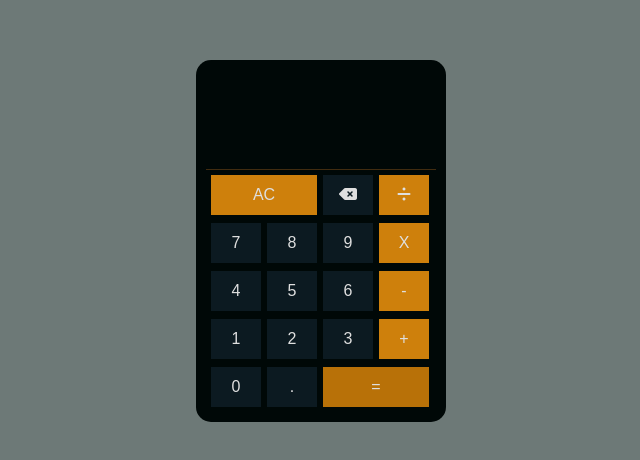
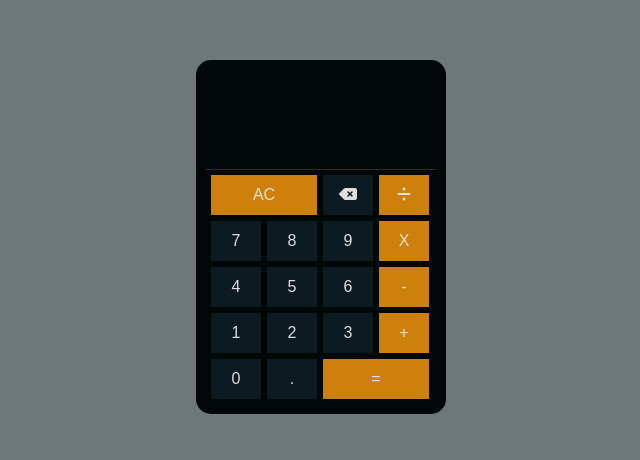
Before and after one commit to fernandapadilha/Calculadora, a plain HTML site: page index.html in a window 1280 px wide. Shown: the part 340-800 px from the top of the page, without its empty margins (444-1084 px from the left). Drawn offline with Linux system fonts and the light colour scheme.

Commit message:
calculinho

```diff
--- a/index.html
+++ b/index.html
@@ -1,5 +1,6 @@
 <!DOCTYPE html>
 <html lang="pt-br">
+
 <head>
     <meta charset="UTF-8">
     <meta name="viewport" content="width=device-width, initial-scale=1.0">
@@ -7,6 +8,7 @@
     <link rel="stylesheet" href="style.css">
     <script src="https://kit.fontawesome.com/d000345c17.js" crossorigin="anonymous"></script>
 </head>
+
 <body>
     <div class="conteudo">
         <div class="calculator">
@@ -23,7 +25,7 @@
                     <td> <button class="btn" onclick="insert('7')"> 7 </button> </td>
                     <td> <button class="btn" onclick="insert('8')"> 8 </button> </td>
                     <td> <button class="btn" onclick="insert('9')"> 9 </button> </td>
-                    <td> <button class="btn especial"  onclick="insert('*')"> X </button> </td>
+                    <td> <button class="btn especial" onclick="insert('*')"> X </button> </td>
                 </tr>
 
                 <tr>
@@ -43,7 +45,7 @@
                 <tr>
                     <td> <button class="btn" onclick="insert('0')"> 0 </button> </td>
                     <td> <button class="btn" onclick="insert('.')"> . </button> </td>
-                    <td> <button class="btn igual" style="width: 106px;" onclick="comfirma()"> = </button> </td>
+                    <td> <button class="btn igual" style="width: 106px;" onclick="confirma()"> = </button> </td>
                 </tr>
 
             </table>
@@ -55,4 +57,5 @@
 
     <script src="script.js"></script>
 </body>
+
 </html>
--- a/style.css
+++ b/style.css
@@ -36,6 +36,10 @@ table td {
     transition: all 500ms ease-in-out;
 }
 
+tr {
+    display: flex;
+}
+
 .btn:hover {
     background-color: #162f3b;
 }
@@ -57,7 +61,7 @@ table td {
 }
 
 .igual {
-    background-color: rgb(184, 113, 8);
+    background-color: rgb(206, 128, 12);
 }
 
 .igual:hover {
```
Also changed, not shown: script.js (line endings or trailing spaces).
